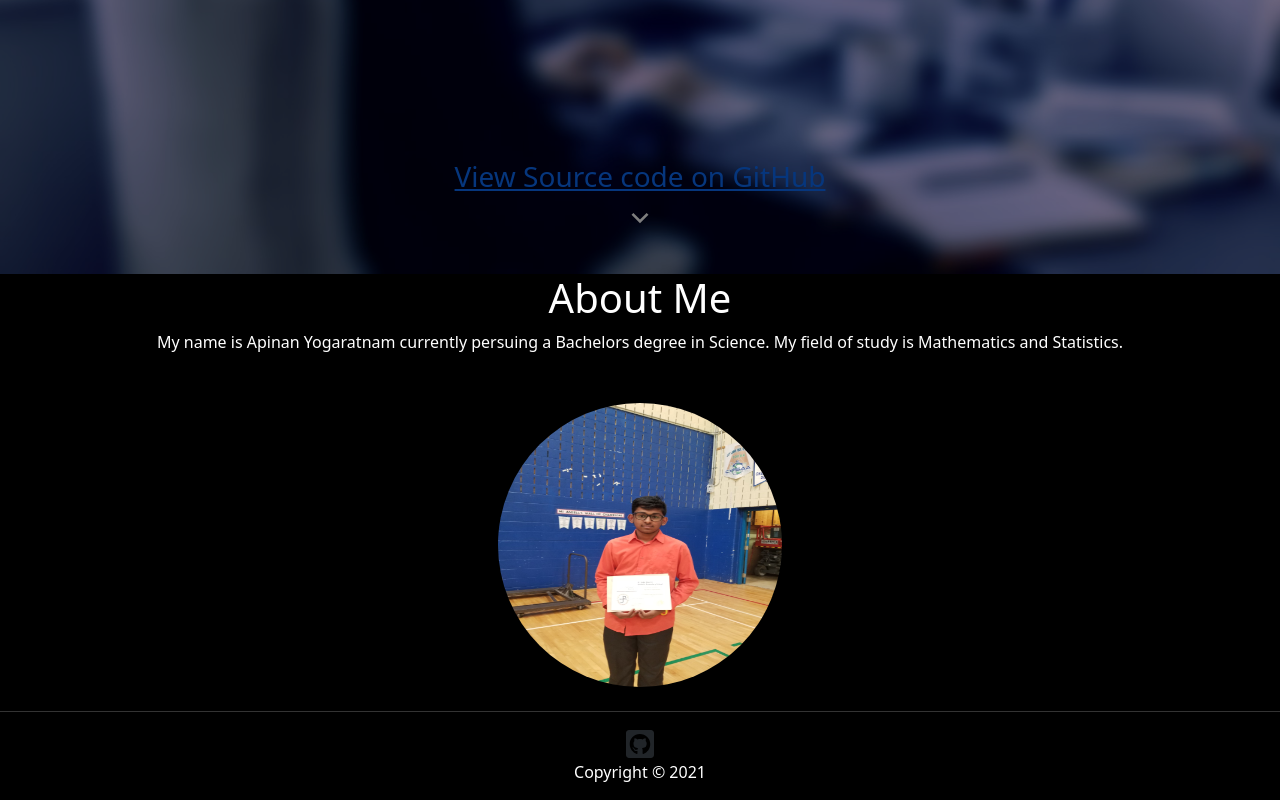
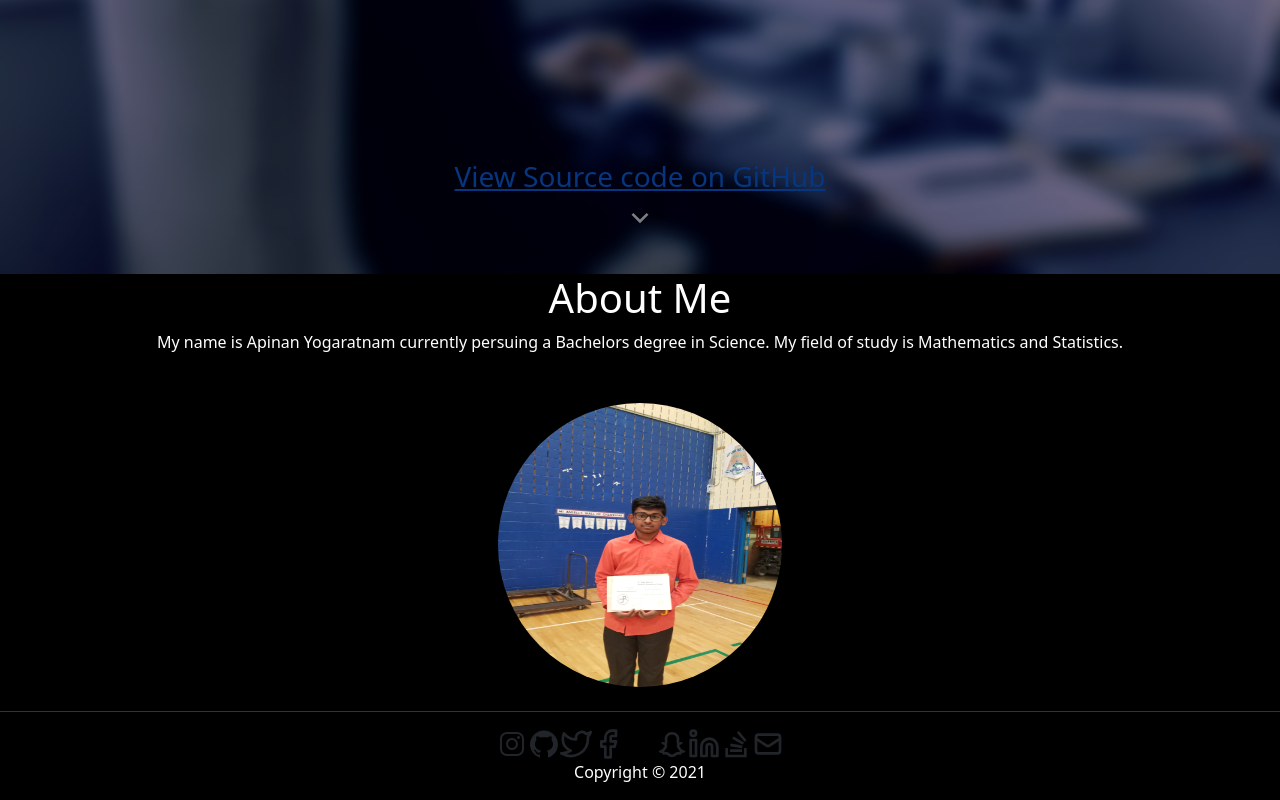
Before and after one commit to apinanyogaratnam/my-personal-website-v2.0, a React (Create React App) app: page / in a window 1280 px wide. Shown: the part 1246-2046 px from the top of the page. Built offline with nearby package versions, Linux system fonts and the light colour scheme; a web font is replaced by a local one.

Commit message:
added icons base visuals without links or colours

```diff
--- a/src/components/Socials.js
+++ b/src/components/Socials.js
@@ -1,10 +1,26 @@
-import React from 'react'
-import { FaGithubSquare } from 'react-icons/fa'
+import React from 'react';
+import { AiFillGithub } from 'react-icons/ai';
+import { IoLogoInstagram } from 'react-icons/io';
+import { FiTwitter, FiFacebook, FiLinkedin } from 'react-icons/fi';
+import { RiSnapchatLine, RiStackOverflowLine } from 'react-icons/ri';
+import { GrGlobe } from 'react-icons/gr';
+import { HiOutlineMail } from 'react-icons/hi';
+import '../css/custom.css';
+// create seperate file for icon imports
 
 const Socials = () => {
+    // organize sequence by most important to least important (work to personal)
     return (
-        <div>
-            <FaGithubSquare size="2em"/>
+        <div className="socials-container">
+            <IoLogoInstagram size="2em"/>
+            <AiFillGithub size="2em"/>
+            <FiTwitter size="2em"/>
+            <FiFacebook size="2em"/>
+            <GrGlobe size="2em"/>
+            <RiSnapchatLine size="2em"/>
+            <FiLinkedin size="2em"/>
+            <RiStackOverflowLine size="2em"/>
+            <HiOutlineMail size="2em"/>
         </div>
     )
 }
--- a/src/css/custom.css
+++ b/src/css/custom.css
@@ -33,3 +33,7 @@ hr {
     margin: 1em 0;
     padding: 0;
 }
+
+.socials-container {
+
+}
```
